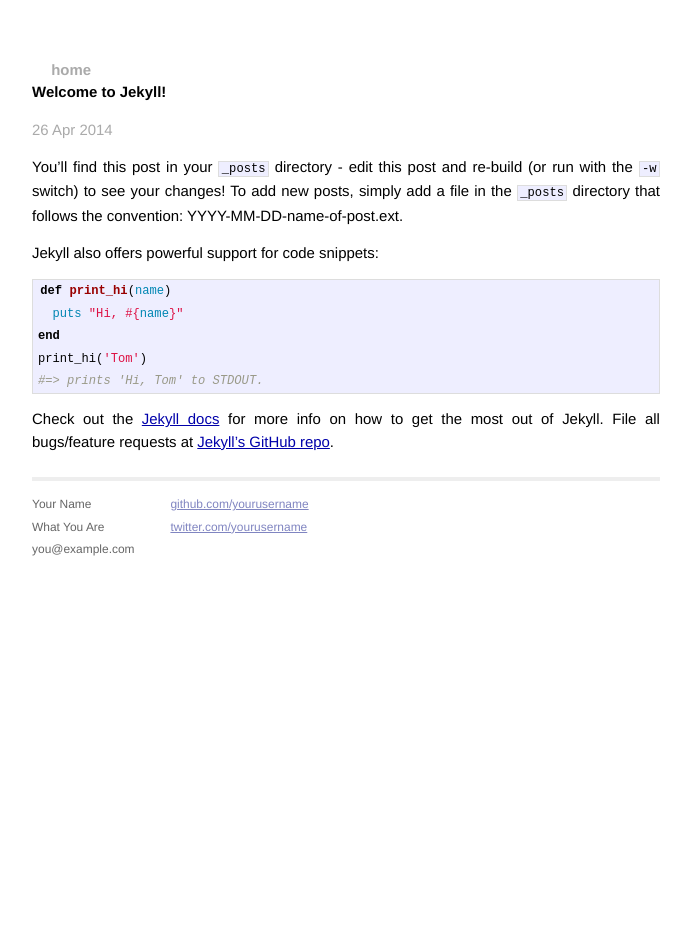
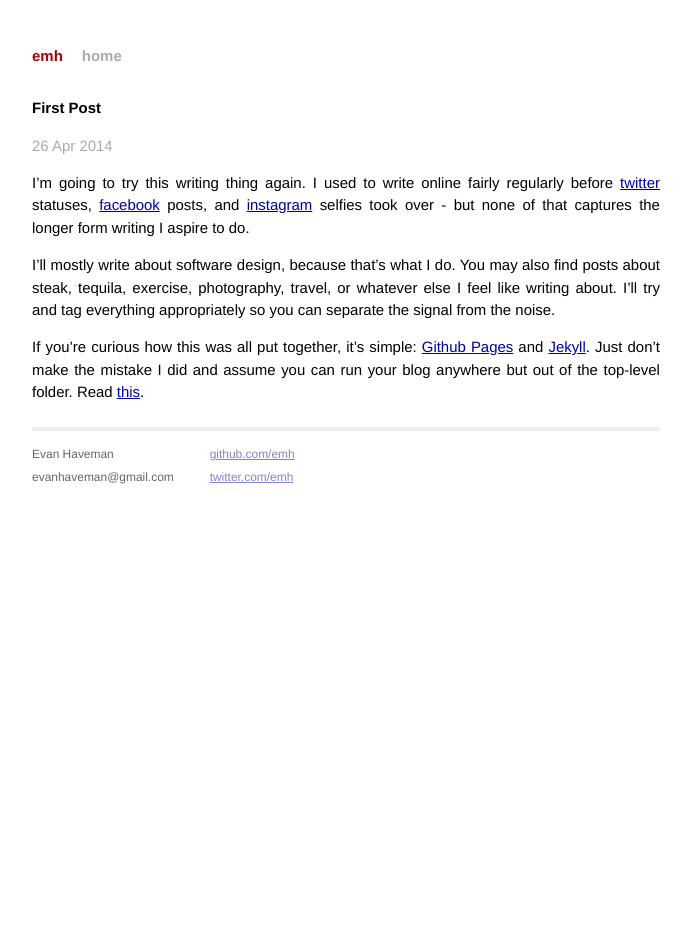
Before and after one commit to emh/emh.github.io, a Jekyll site: the page built from _posts/2014-04-26-welcome-to-jekyll.markdown, in a window 1280 px wide. Shown: the whole page, without its empty margins (294-985 px from the left). Built offline with Jekyll 4.4.1, drawn with Linux system fonts in a browser that asks for light colours.

Commit message:
first post

```diff
--- a/_config.yml
+++ b/_config.yml
@@ -1,2 +1,3 @@
 pygments: true
 markdown: kramdown
+name: emh
--- a/_layouts/default.html
+++ b/_layouts/default.html
@@ -26,15 +26,14 @@
           <div class="footer">
             <div class="contact">
               <p>
-                Your Name<br />
-                What You Are<br />
-                you@example.com
+                Evan Haveman<br />
+                evanhaveman@gmail.com
               </p>
             </div>
             <div class="contact">
               <p>
-                <a href="https://github.com/yourusername">github.com/yourusername</a><br />
-                <a href="https://twitter.com/yourusername">twitter.com/yourusername</a><br />
+                <a href="https://github.com/emh">github.com/emh</a><br />
+                <a href="https://twitter.com/emh">twitter.com/emh</a><br />
               </p>
             </div>
           </div>
--- a/_posts/2014-04-26-welcome-to-jekyll.markdown
+++ b/_posts/2014-04-26-welcome-to-jekyll.markdown
@@ -1,24 +1,12 @@
 ---
 layout: post
-title:  "Welcome to Jekyll!"
+title:  "First Post"
 date:   2014-04-26 17:00:26
-categories: jekyll update
+categories: blog
 ---
 
-You'll find this post in your `_posts` directory - edit this post and re-build (or run with the `-w` switch) to see your changes!
-To add new posts, simply add a file in the `_posts` directory that follows the convention: YYYY-MM-DD-name-of-post.ext.
+I'm going to try this writing thing again. I used to write online fairly regularly before [twitter](https://twitter.com/emh) statuses, [facebook](https://www.facebook.com/evanhaveman) posts, and [instagram](http://instagram.com/emh) selfies took over - but none of that captures the longer form writing I aspire to do.
 
-Jekyll also offers powerful support for code snippets:
+I'll mostly write about software design, because that's what I do. You may also find posts about steak, tequila, exercise, photography, travel, or whatever else I feel like writing about. I'll try and tag everything appropriately so you can separate the signal from the noise.
 
-{% highlight ruby %}
-def print_hi(name)
-  puts "Hi, #{name}"
-end
-print_hi('Tom')
-#=> prints 'Hi, Tom' to STDOUT.
-{% endhighlight %}
-
-Check out the [Jekyll docs][jekyll] for more info on how to get the most out of Jekyll. File all bugs/feature requests at [Jekyll's GitHub repo][jekyll-gh].
-
-[jekyll-gh]: https://github.com/mojombo/jekyll
-[jekyll]:    http://jekyllrb.com
+If you're curious how this was all put together, it's simple: [Github Pages](https://pages.github.com/) and [Jekyll](http://jekyllrb.com/). Just don't make the mistake I did and assume you can run your blog anywhere but out of the top-level folder. Read [this](https://help.github.com/articles/using-jekyll-with-pages).
--- a/index.html
+++ b/index.html
@@ -1,6 +1,6 @@
 ---
 layout: default
-title: Your New Jekyll Site
+title: emh
 ---
 
 <div id="home">
```
